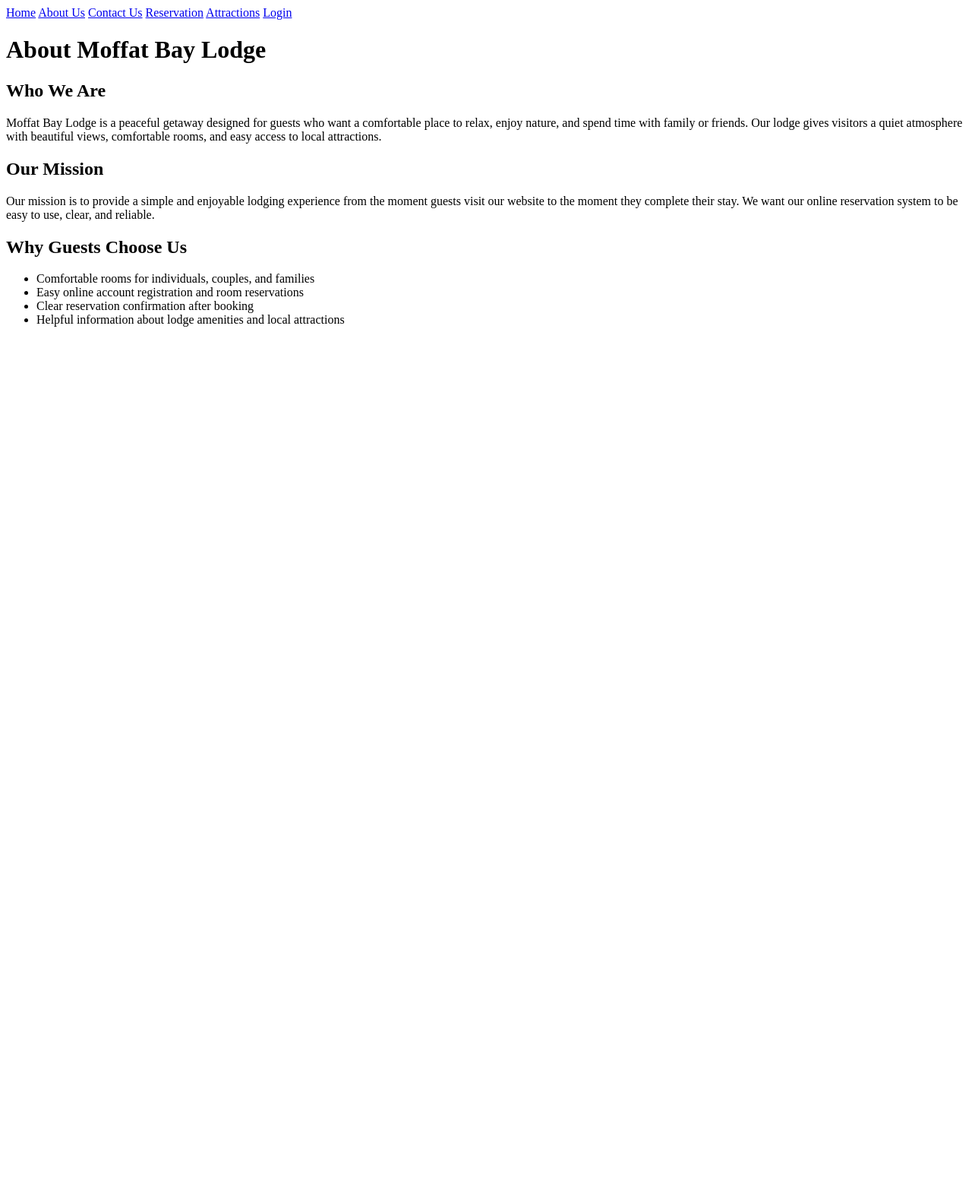
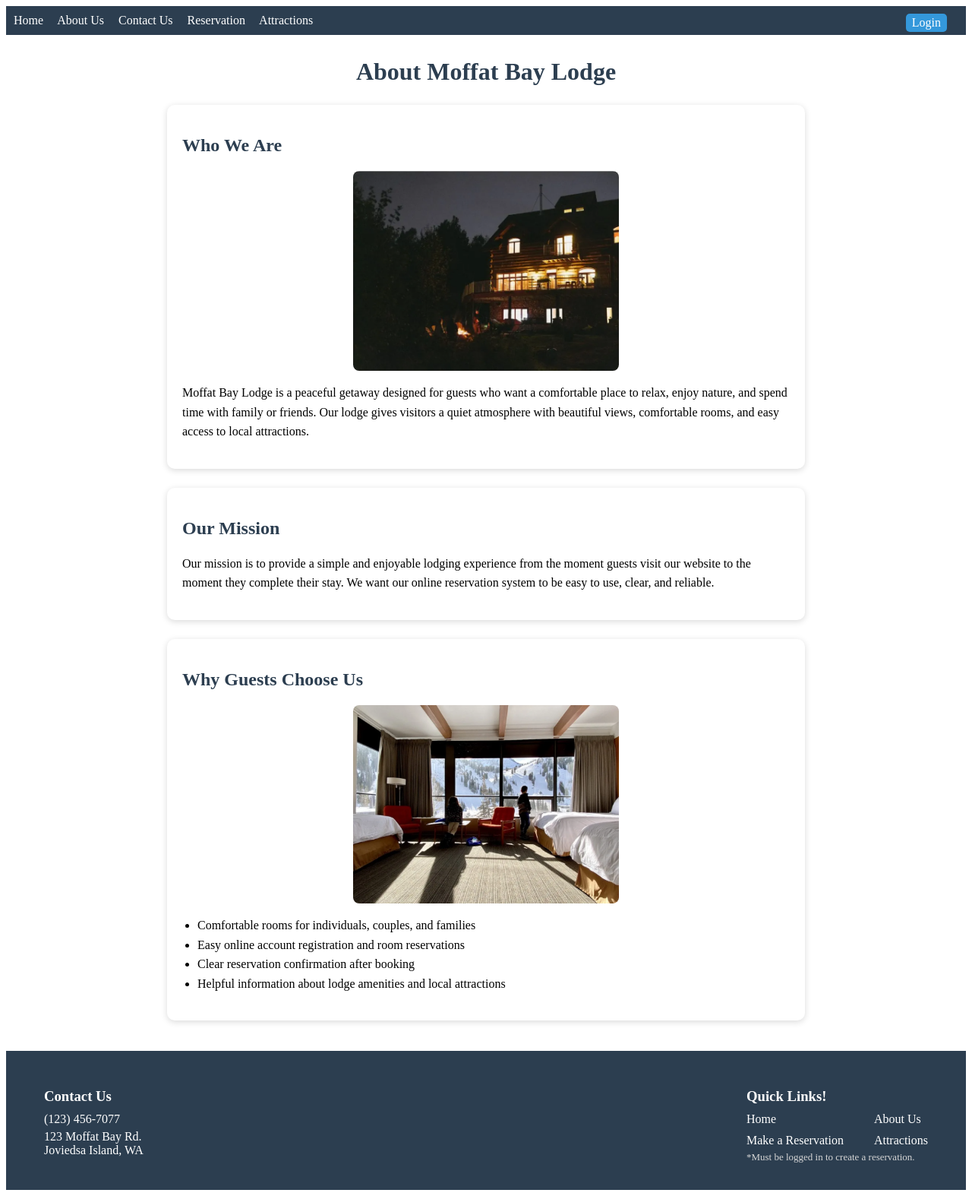
Before and after one commit to Jackson-Webster/MoffatBay, a plain HTML site: page MoffatBay_Landingpage_Kimberly/about.html in a window 1280 px wide. Shown: the whole page at 76% size. Before the commit the page ends 800 px from the top, so only its background shows below. Drawn offline with Linux system fonts and the light colour scheme.

Commit message:
added module 7 assignment

```diff
--- a/MoffatBay_Landingpage_Kimberly/about.css
+++ b/MoffatBay_Landingpage_Kimberly/about.css
@@ -1,54 +1,99 @@
-<!--
-Darreon Tolen
-About Us Page Prototype
--->
-<!DOCTYPE html>
-<html lang="en">
-<head>
-    <meta charset="UTF-8">
-    <meta name="viewport" content="width=device-width, initial-scale=1.0">
-    <title>About Us - Moffat Bay Lodge</title>
-    <link rel="stylesheet" href="about.css">
-</head>
-<body>
+/* Kimberly Orozco
+   About Us Page
+*/
 
-    <nav>
-        <a href="landingpage.html">Home</a>
-        <a href="about.html">About Us</a>
-        <a href="contact.html">Contact Us</a>
-        <a href="reservation.html">Reservation</a>
-        <a href="attractions.html">Attractions</a>
-        <a href="login.html" class="login-btn">Login</a>
-    </nav>
 
-    <h1>About Moffat Bay Lodge</h1>
+nav {
+    background-color: #2c3e50;
+    padding: 10px;
+}
 
-    <section class="about-box">
-        <h2>Who We Are</h2>
-        <p>
-            Moffat Bay Lodge is a peaceful getaway designed for guests who want a comfortable place to relax, enjoy nature,
-            and spend time with family or friends. Our lodge gives visitors a quiet atmosphere with beautiful views,
-            comfortable rooms, and easy access to local attractions.
-        </p>
-    </section>
+nav a {
+    color: white;
+    text-decoration: none;
+    margin-right: 15px;
+}
 
-    <section class="about-box">
-        <h2>Our Mission</h2>
-        <p>
-            Our mission is to provide a simple and enjoyable lodging experience from the moment guests visit our website
-            to the moment they complete their stay. We want our online reservation system to be easy to use, clear, and reliable.
-        </p>
-    </section>
+.login-btn {
+    float: right;
+    background-color: #3498db;
+    padding: 3px 8px;
+    border-radius: 5px;
+}
+h1 {
+    text-align: center;
+    color: #2c3e50;
+    margin-top: 30px;
+}
 
-    <section class="about-box">
-        <h2>Why Guests Choose Us</h2>
-        <ul>
-            <li>Comfortable rooms for individuals, couples, and families</li>
-            <li>Easy online account registration and room reservations</li>
-            <li>Clear reservation confirmation after booking</li>
-            <li>Helpful information about lodge amenities and local attractions</li>
-        </ul>
-    </section>
+.about-box {
+    background-color: white;
+    width: 75%;
+    max-width: 800px;
+    margin: 25px auto;
+    padding: 20px;
+    border-radius: 10px;
+    box-shadow: 0 2px 8px rgba(0, 0, 0, 0.15);
+}
 
-</body>
-</html>
+.about-box h2 {
+    color: #2c3e50;
+}
+
+.about-box p,
+.about-box li {
+    line-height: 1.6;
+}
+
+.about-image {
+    display: block;
+    width: 350px;
+    max-width: 100%;
+    margin: 20px auto 0;
+    border-radius: 8px;
+}
+
+ul {
+    padding-left: 20px;
+}
+
+footer {
+    background-color: #2c3e50;
+    color: white;
+    margin-top: 40px;
+    padding: 30px 50px;
+
+    display: flex;
+    justify-content: space-between;
+    align-items: flex-start;
+}
+
+.footer-section h3 {
+    margin-bottom: 10px;
+}
+
+.footer-section p {
+    margin: 5px 0;
+}
+
+.footer-links {
+    display: grid;
+    grid-template-columns: auto auto;
+    gap: 10px 40px;
+    margin-top: 10px;
+}
+
+.footer-links a {
+    color: white;
+    text-decoration: none;
+}
+
+.footer-links a:hover {
+    text-decoration: underline;
+}
+
+.login-message {
+    margin-top: 15px;
+    font-size: 13px;
+    color: #d6d6d6;
+}
--- a/MoffatBay_Landingpage_Kimberly/about.html
+++ b/MoffatBay_Landingpage_Kimberly/about.html
@@ -1,6 +1,7 @@
 <!--
 Darreon Tolen
 About Us Page Prototype
+Updated: 2026-07-24, Kimberly Orozco
 -->
 <!DOCTYPE html>
 <html lang="en">
@@ -25,6 +26,7 @@ About Us Page Prototype
 
     <section class="about-box">
         <h2>Who We Are</h2>
+        <img src="images/lodgeAbout.png" alt="Moffat Bay Lodge" class="about-image">
         <p>
             Moffat Bay Lodge is a peaceful getaway designed for guests who want a comfortable place to relax, enjoy nature,
             and spend time with family or friends. Our lodge gives visitors a quiet atmosphere with beautiful views,
@@ -42,13 +44,45 @@ About Us Page Prototype
 
     <section class="about-box">
         <h2>Why Guests Choose Us</h2>
+        <img src="images/lodgeGuests.png" alt="Guests at Lodge" class="about-image">
         <ul>
             <li>Comfortable rooms for individuals, couples, and families</li>
             <li>Easy online account registration and room reservations</li>
             <li>Clear reservation confirmation after booking</li>
             <li>Helpful information about lodge amenities and local attractions</li>
         </ul>
+
     </section>
 
 </body>
+
+<footer>
+
+    <!-- Contact thingie -->
+    <div class="footer-section">
+        <h3>Contact Us</h3>
+        <p>(123) 456-7077</p>
+        <p> 123 Moffat Bay Rd.<br>
+           Joviedsa Island, WA</p>
+    </div>
+
+    <!-- Quick Links -->
+    <div class="footer-section">
+        <h3>Quick Links!</h3>
+
+        <div class="footer-links">
+            <a href="index.html">Home</a>
+            <a href="about.html">About Us</a>
+            <a href="reservation.html">Make a Reservation</a>
+            <a href="attractions.html">Attractions</a>
+        </div>
+
+
+        <p class="login-message">
+            *Must be logged in to create a reservation.
+        </p>
+
+    </div>
+
+</footer>
 </html>
```
Also changed, not shown: MoffatBay_Landingpage_Kimberly/images/lodgeAbout.png (added), MoffatBay_Landingpage_Kimberly/images/lodgeGuests.png (added), 1 other file.
